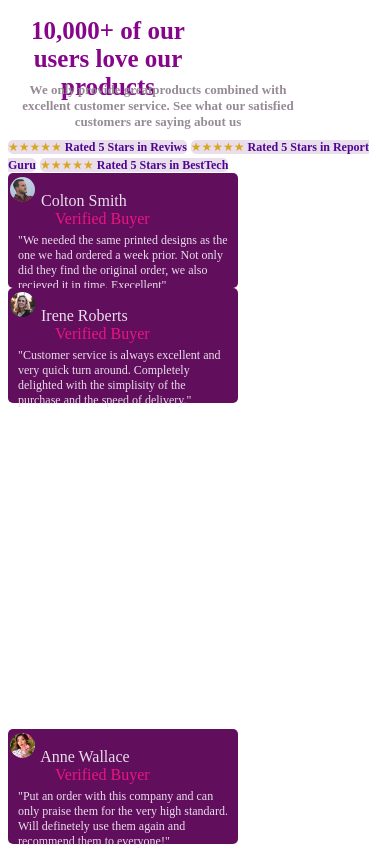
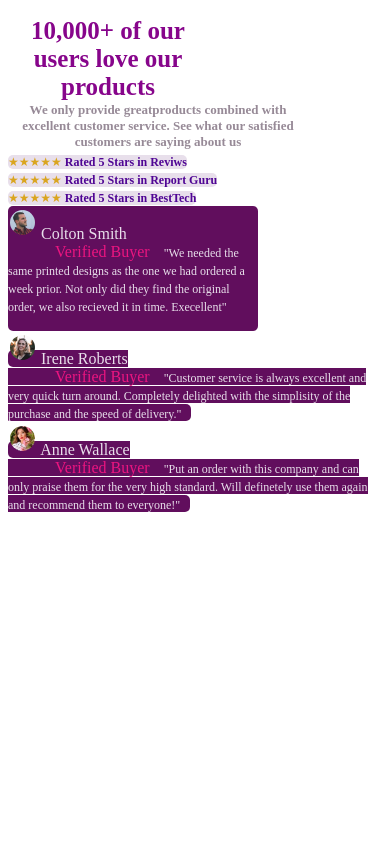
Before and after one commit to Agyekum-d/David_Agyekum_Personal_Portfolio, a plain HTML site: page index.html in a window 390 px wide. Drawn offline with Linux system fonts and the light colour scheme.

Commit message:
modified media queries

```diff
--- a/index.css
+++ b/index.css
@@ -58,7 +58,7 @@ h6{
     height: 40px;
     color:rgb(151, 138, 151);
     position:relative;
-    top:120px;
+    top:60px;
     font-size: small;
 }
 
@@ -220,62 +220,62 @@ form2{
     }
 }
 
-@media (min-width: 320px) and (max-width: 480px) {
 
+@media  (max-width: 480px) {
+    .grid div:nth-child{background:white;
+    }
         h1{
           width: 200px;
           height: 20px;
             color:#87058b;
             font-size:25px;
            text-align: center;
-
         }
 
        h6{
           width: 300px;
-      height: 40px;
+          height: 20px;
           color:rgb(151, 138, 151);
-      position:relative;
-      top:15px;
           font-size: small;
           text-align: center;
       }
 
       p1 {
           width: 150px;
-      height: 40px;
+          height: 45px;
          border-radius:5px;
           background:rgb(232, 223, 235);
           font-size:12px;
           color:goldenrod;
-
       }
 
         p2 {
           width: 150px;
-      height: 40px;
+          height: 75px;
          border-radius:5px;
           background:rgb(232, 223, 235);
           font-size:12px;
           color:goldenrod;
-
-
         }
 
 
         p3 {
            width: 150px;
-      height: 30px;
+          height: px;
          border-radius:5px;
           background:rgb(232, 223, 235);
           font-size:12px;
           color:goldenrod;
-     ;
-
         }
 
 
 
+
+      div1,div2,div3{
+          color:rgb(232, 223, 235);
+          padding:5px 10px 5px 10px;
+          font-size:12px;
+      }
 
       img{
           width: 25px;
@@ -284,42 +284,11 @@ form2{
           padding: 4px 2px 4px 2px;
       }
 
-  form{
-        width:230px;
-      height:115px;
+      #cot{
+            width:250px;
+          height:125px;
           border-radius:5px;
           background:rgb(95, 11, 91, 0.986);
-
-
-  }
-
-  div{
-      color:rgb(232, 223, 235);
-      padding:5px 10px 5px 10px;
-      font-size:12px;
-  }
-
-  form1{
-
-
-      width:230px;
-      height:115px;
-      border-radius:5px;
-      background:rgb(95, 11, 91, 0.986);
-      position:absolute ;
-
-  }
-
-  form2{
-
-
-      width:230px;
-      height:115px;
-      border-radius:5px;
-      background:rgb(95, 11, 91, 0.986);
-      position:absolute ;
-
-     bottom:0px;
       }
 
     }
--- a/index.html
+++ b/index.html
@@ -8,49 +8,47 @@
     <link href="index.css" rel="stylesheet" type="text/css">
 </head>
 <body>
+    <div class="grid">
 
+        <div>  <h1>10,000+ of our users love our products</h1>  </div> <br>
+         <div>  <h6>We only provide greatproducts combined with excellent customer service. See what our satisfied customers are saying about us</h6>   </div>
 
-    <h1>10,000+ of our users love our products</h1>
-    <h6>We only provide greatproducts combined with excellent customer service. See what our satisfied customers are saying about us</h6>
+       <div>
+       <p1>&starf;&starf;&starf;&starf;&starf; <strong style="color:rgb(79, 5, 148) ">Rated 5 Stars in Reviws</strong></p1>  </div>
 
+       <div>
+       <p2>&starf;&starf;&starf;&starf;&starf; <strong style="color:rgb(79, 5, 148)">Rated 5 Stars in Report Guru</strong></p2>  </div>
 
- <p1>&starf;&starf;&starf;&starf;&starf; <strong style="color:rgb(79, 5, 148) ">Rated 5 Stars in Reviws</strong></p1>
+       <div>
+       <p3>&starf;&starf;&starf;&starf;&starf; <strong style="color:rgb(79, 5, 148)">Rated 5 Stars in BestTech</strong></p3>  <div>
 
- <p2>&starf;&starf;&starf;&starf;&starf; <strong style="color:rgb(79, 5, 148)">Rated 5 Stars in Report Guru</strong></p2>
-
-
- <p3>&starf;&starf;&starf;&starf;&starf; <strong style="color:rgb(79, 5, 148)">Rated 5 Stars in BestTech</strong></p3>
-
-
+       <div>
       <form id="cot">
       <img id="colton" src="media\image-colton.jpg" alt="picture of colton">
       <label for="img" style="color:rgb(232, 223, 235)">Colton Smith</label><br>
       <label for="img" style="margin-left:47px; color:rgb(235, 21, 128);">Verified Buyer </label>
-<div>"We needed the same printed designs as the one we had ordered a week prior. Not only did they find the original order, we also recieved it in time. Execellent"</div>
+      <div1>"We needed the same printed designs as the one we had ordered a week prior. Not only did they find the original order, we also recieved it in time. Execellent"</div1>
       </form>
+       </div1>
 
-
+       <div>
       <form1 id="cot">
           <img id="irene" src="media\image-irene.jpg" alt="picture of irene">
       <label for="img" style="color:rgb(232, 223, 235)">Irene Roberts</label><br>
       <label for="img" style="margin-left:47px; color:rgb(235, 21, 128);">Verified Buyer </label>
-<div>"Customer service is always excellent and very quick turn around. Completely delighted with the simplisity of the purchase and the speed of delivery." </div>
+      <div2>"Customer service is always excellent and very quick turn around. Completely delighted with the simplisity of the purchase and the speed of delivery." </div2>
       </form1>
+       </div>
 
-
-
+       <div>
       <form2 id="cot">
           <img id="anne" src="media\image-anne.jpg" alt="picture of anne">
       <label for="img" style="color:rgb(232, 223, 235)">Anne Wallace </label><br>
       <label for="img" style="margin-left:47px; color:rgb(235, 21, 128);">Verified Buyer </label>
-    <div>"Put an order with this company and can only praise them for the very high standard. Will definetely use them again and recommend them to everyone!"</div>
+          <div3>"Put an order with this company and can only praise them for the very high standard. Will definetely use them again and recommend them to everyone!"</div3>
       </form2>
-
-
-
-
-
-
+       </div>
+      </div>
 
 </body>
 </html>
```
Lines whose indentation alone changed are shown as unchanged.
